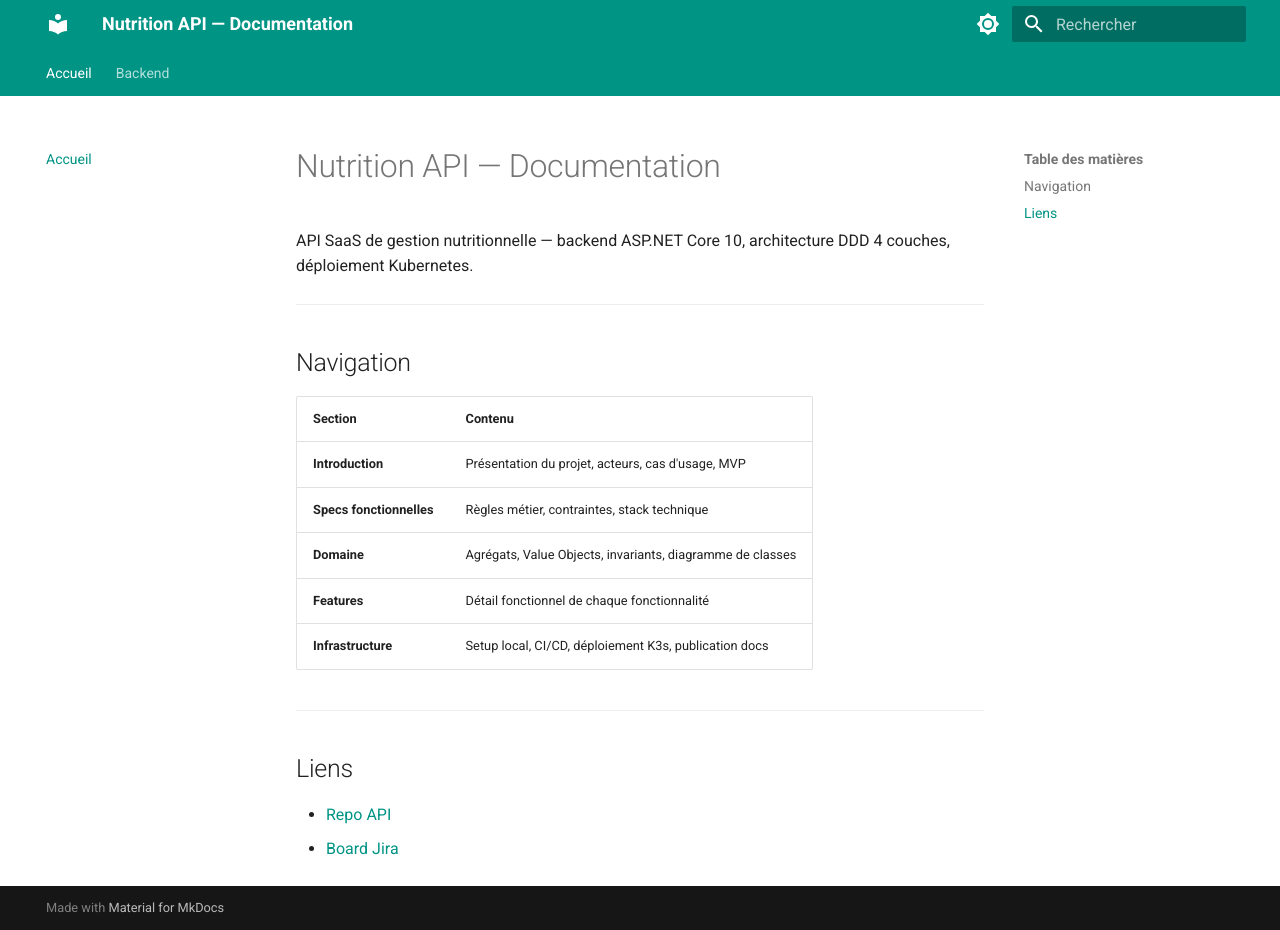
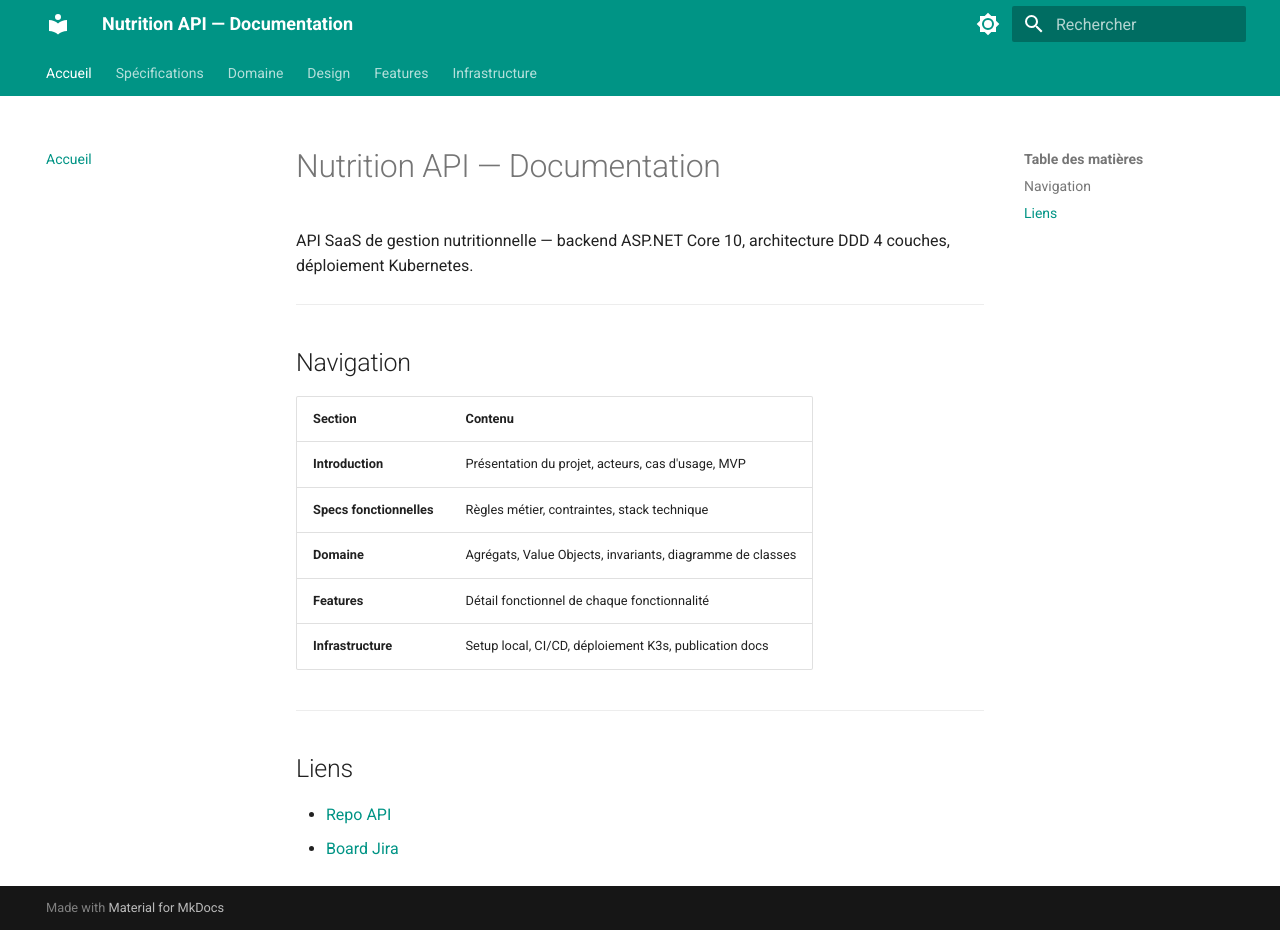
Before and after one commit to MGNetworking/docs-nutrition, an MkDocs documentation site: the page built from pages/index.md, in a window 1280 px wide and 930 px high. Built offline with MkDocs 1.6.1 and Material for MkDocs 9.7.7, drawn with Linux system fonts in a browser that asks for light colours; some of the changed lines change nothing that is shown.

Commit message:
refactor(docs): restructurer nav MkDocs en 6 onglets de premier niveau
Avant : tout sous un onglet "Backend" (inutilisable)
Après : Accueil / Spécifications / Domaine / Design / Features / Infrastructure

```diff
--- a/mkdocs.yml
+++ b/mkdocs.yml
@@ -48,7 +48,8 @@ markdown_extensions:
 
 nav:
   - Accueil: index.md
-  - Backend:
+
+  - Spécifications:
     - Introduction: backend/1.nutrition-introduction.md
     - Cas d'usage: backend/2.nutrition-cas-usage.md
     - Specs fonctionnelles: backend/3.nutrition-specifications-fonctionnelles.md
@@ -56,33 +57,37 @@ nav:
     - Contraintes: backend/5.nutrition-contraintes.md
     - Abonnements: backend/6.nutrition-abonnements.md
     - Administration: backend/7.nutrition-admin.md
-    - Domaine:
-      - Modèle domaine: backend/design/design-domain.md
-      - Diagramme de classes: backend/annexes/Diagramme-classes.md
-      - Règles métier: backend/design/Regles-metier.md
-    - Design:
-      - Domain: backend/design/design-domain.md
-      - Application: backend/design/design-application.md
-      - Infrastructure: backend/design/design-infrastructure.md
-      - API: backend/design/design-api.md
-    - Features:
-      - Vue d'ensemble: backend/features/README.md
-      - Authentification: backend/features/authentification.md
-      - Profil utilisateur: backend/features/profil-utilisateur.md
-      - Diet Plan: backend/features/diet-plan.md
-      - Diet: backend/features/diet.md
-      - Repas: backend/features/repas.md
-      - Aliments: backend/features/aliments.md
-      - Bilan nutritionnel: backend/features/bilan-nutritionnel.md
-      - Suivi du poids: backend/features/suivi-poids.md
-      - RGPD: backend/features/rgpd.md
-      - OpenAPI: backend/features/openapi.md
-      - Abonnements: backend/features/abonnements.md
-      - Admin dashboard: backend/features/admin-dashboard.md
-    - Infrastructure:
-      - Setup local & production: backend/annexes/infrastructure-setup.md
-      - Keycloak Admin: backend/annexes/infrastructure-keycloak-admin.md
-      - Import Open Food Facts: backend/annexes/infrastructure-import-off.md
-      - Hangfire: backend/annexes/infrastructure-hangfire.md
-      - Publication docs: backend/annexes/infrastructure-docs.md
-      - Workflows: backend/annexes/workflows.md
+
+  - Domaine:
+    - Modèle domaine: backend/design/design-domain.md
+    - Règles métier: backend/design/Regles-metier.md
+    - Diagramme de classes: backend/annexes/Diagramme-classes.md
+
+  - Design:
+    - Domain Layer: backend/design/design-domain.md
+    - Application Layer: backend/design/design-application.md
+    - Infrastructure Layer: backend/design/design-infrastructure.md
+    - API Layer: backend/design/design-api.md
+
+  - Features:
+    - Vue d'ensemble: backend/features/README.md
+    - Authentification: backend/features/authentification.md
+    - Profil utilisateur: backend/features/profil-utilisateur.md
+    - Diet Plan: backend/features/diet-plan.md
+    - Diet: backend/features/diet.md
+    - Repas: backend/features/repas.md
+    - Aliments: backend/features/aliments.md
+    - Bilan nutritionnel: backend/features/bilan-nutritionnel.md
+    - Suivi du poids: backend/features/suivi-poids.md
+    - RGPD: backend/features/rgpd.md
+    - OpenAPI: backend/features/openapi.md
+    - Abonnements: backend/features/abonnements.md
+    - Admin dashboard: backend/features/admin-dashboard.md
+
+  - Infrastructure:
+    - Setup: backend/annexes/infrastructure-setup.md
+    - Keycloak Admin: backend/annexes/infrastructure-keycloak-admin.md
+    - Import Open Food Facts: backend/annexes/infrastructure-import-off.md
+    - Hangfire: backend/annexes/infrastructure-hangfire.md
+    - Publication docs: backend/annexes/infrastructure-docs.md
+    - Workflows: backend/annexes/workflows.md
```
